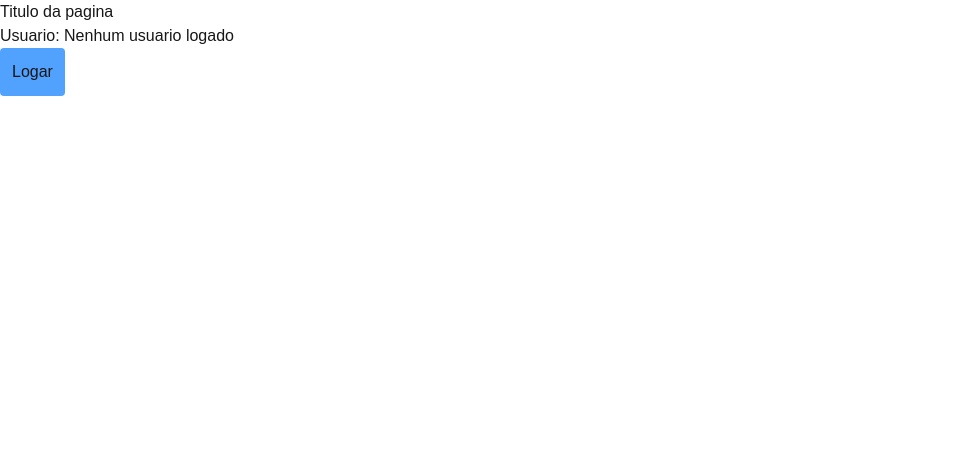
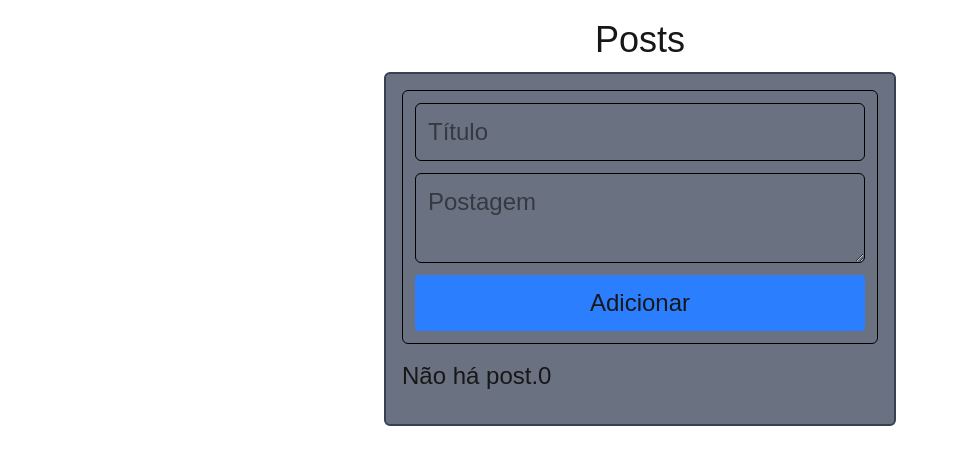
Before and after one commit to joao-vitor-ferreira/curso-react, a Next.js app: page / in a window 1280 px wide. Shown: the top 464 px of the page, without its empty margins (0-959 px from the left). Built offline with nearby package versions, Linux system fonts and the light colour scheme.

Commit message:
reducer com context aula

```diff
--- a/src/app/page.tsx
+++ b/src/app/page.tsx
@@ -1,11 +1,11 @@
 "use client"
 
-import { ContextUsuario } from "@/components/AulasIntermediario";
+import { ContextReducerAula } from "@/components/AulasIntermediario";
 
 const Page = () => {
   return (
     <div className="w-full=screen h-full-screen">
-      <ContextUsuario />
+      <ContextReducerAula />
     </div>
   );
 }
--- a/src/components/AulasIntermediario.tsx
+++ b/src/components/AulasIntermediario.tsx
@@ -8,7 +8,17 @@ import { Header } from "./Header";
 import { CountProvider } from "@/contexts/CountContext";
 import { UserLoggedProvider } from "@/contexts/UserLogged";
 import { HeaderUser } from "./HeaderUser";
+import { Posts } from "./Posts";
+import { PostProvider } from "@/contexts/PostContext";
 
+export const ContextReducerAula = () => {
+
+    return (
+        <PostProvider>
+            <Posts />
+        </PostProvider>
+    );
+}
 
 export const ContextUsuario = () => {
     return (
--- /dev/null
+++ b/src/components/Posts.tsx
@@ -0,0 +1,93 @@
+import { PostContext } from "@/contexts/PostContext";
+import { Post } from "@/types/Post";
+import { useContext, useState } from "react";
+
+export const Posts = () => {
+    const postContext = useContext(PostContext);
+    const [newPost, setNewPost] = useState<Post|null>(null);
+    const length = postContext?.posts?.length ?? 0;
+
+    const handleTypeInput = (e: React.ChangeEvent<HTMLInputElement | HTMLTextAreaElement>) => {
+        if(e.currentTarget.id == 'title-input-text'){
+            if(newPost){
+                setNewPost({...newPost, title: e.currentTarget.value});
+            } else {
+                setNewPost({id: '', title: e.currentTarget.value, body: ''});
+            }
+        } else {
+            if(newPost){
+                setNewPost({...newPost, body: e.currentTarget.value});
+            } else {
+                setNewPost({id: '', title: '', body: e.currentTarget.value});
+            }
+        }
+    }
+
+    const handleAddClick = () => {
+        if(newPost?.title && newPost?.body){
+            postContext?.dispatch({ type: 'add', payload: { title: newPost.title, body: newPost.body } });
+        }
+    }
+
+    const handleDeleteClick = (id: string) => {
+        postContext?.dispatch({ type: 'remove', payload: { id } });
+    }
+
+    return (
+        <div className="w-scren h-screen flex flex-col items-center text-2xl">
+            <h1 className="text-4xl mt-5">Posts</h1>
+            <div className="flex flex-wrap w-full max-w-lg my-3 p-4 rounded-md bg-gray-500 border-2 border-gray-700">
+                <div className="w-full flex flex-wrap p-3 border border-black rounded-md">
+                    <input
+                        type="text"
+                        placeholder="Título"
+                        className="flex-1 border border-black p-3 text-2xl text-black rounded-md mb-3"
+                        value={newPost?.title}
+                        onChange={handleTypeInput}
+                        id="title-input-text"
+                    />
+
+                    <textarea
+                        placeholder="Postagem"
+                        className="w-full border border-black p-3 text-2xl text-black rounded-md mb-3"
+                        value={newPost?.body}
+                        id="body-input-text"
+                        onChange={handleTypeInput}
+                    ></textarea>
+                    <button className="bg-blue-500 p-3 rounded flex-1" onClick={handleAddClick}>Adicionar</button>
+                </div>
+                <ul className="w-full max-w-lg list-disc">
+                    {postContext?.posts?.map((post) => (
+                        <li
+                            key={post.id}
+                            className="flex py-3 my-3 border-b border-gray-788 justify-between"
+                        >
+                            <div className="flex flex-col">
+                                <span className="text-3xl mr-3">{post.title}</span>
+                                <span className="text-1xl">{post.body}</span>
+                            </div>
+                            <div className="flex flex-nowrap">
+                                {/* <button
+                                    className="mr-2 text-black hover:text-gray justify-self-end-safe"
+                                    onClick={() => handleClickEditar(item.id)}
+                                >Editar
+                                </button> */}
+                                <button
+                                    onClick={() => handleDeleteClick(post.id)}
+                                    className="bg-red-500 p-2 rounded text-white hover:text-black justify-self-end-safe cursor-pointer"
+                                >Excluir</button>
+                            </div>
+                        </li>
+                    ))}
+                </ul>
+                <footer>
+                    <p className="my-4">
+                        {length === 0 && 'Não há post.'}
+                        {length === 1 && '1 post.'}
+                        {length && length > 1 && length + ' posts.'}
+                    </p>
+                </footer>
+            </div>
+        </div>
+    );
+}
--- /dev/null
+++ b/src/contexts/PostContext.tsx
@@ -0,0 +1,20 @@
+import { Post } from '../types/Post';
+import { createContext, Dispatch, ReactNode, useReducer } from 'react';
+import { PostActions, postReducer } from '@/reducers/postReducer';
+
+type PostContextType = {
+    posts: Post[];
+    dispatch: Dispatch<PostActions>;
+}
+
+export const PostContext = createContext<PostContextType|null>(null);
+
+export const PostProvider = ({ children }: { children: ReactNode}) => {
+    const [posts, dispatch] = useReducer(postReducer, []);
+
+    return (
+        <PostContext.Provider value={{ posts, dispatch }}>
+            {children}
+        </PostContext.Provider>
+    );
+}
--- /dev/null
+++ b/src/reducers/postReducer.ts
@@ -0,0 +1,34 @@
+import { Post } from "@/types/Post";
+
+type AddAction = {
+    type: 'add';
+    payload: {
+        title: string;
+        body: string;
+    }
+}
+
+type RemoveAction = {
+    type: 'remove';
+    payload: {
+        id: string;
+    }
+}
+
+export type PostActions = AddAction | RemoveAction;
+
+export const postReducer = (posts: Post[], action: PostActions) => {
+    switch (action.type) {
+        case 'add':
+            const newPost: Post = {
+                id: crypto.randomUUID(),
+                title: action.payload.title,
+                body: action.payload.body
+            }
+            return [...posts, newPost];
+        case 'remove':
+            return posts.filter(post => post.id !== action.payload.id);
+        default:
+            return posts;
+    }
+}
--- /dev/null
+++ b/src/types/Post.ts
@@ -0,0 +1,5 @@
+export type Post = {
+    id: string;
+    title: string;
+    body: string;
+}
```
